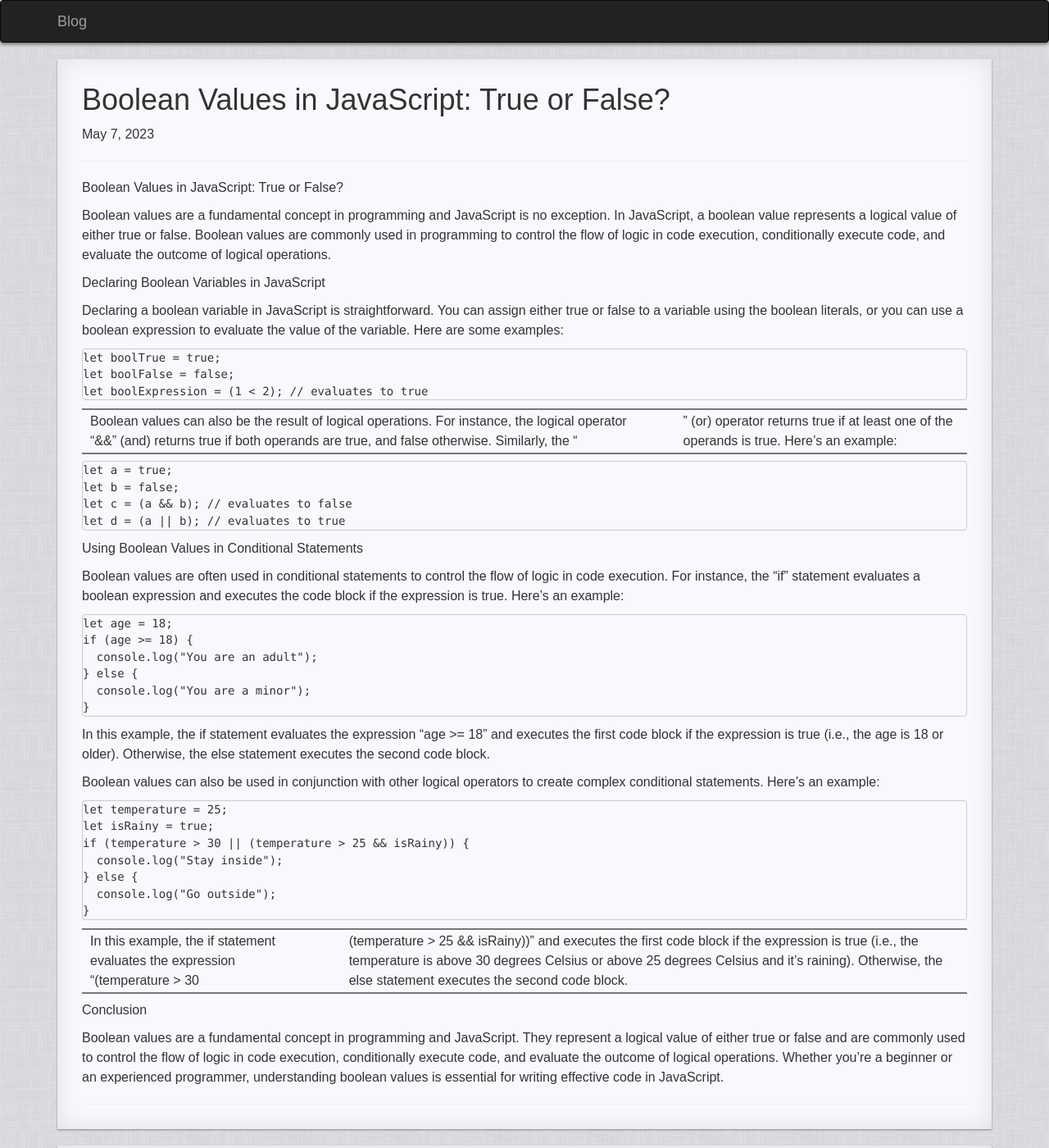
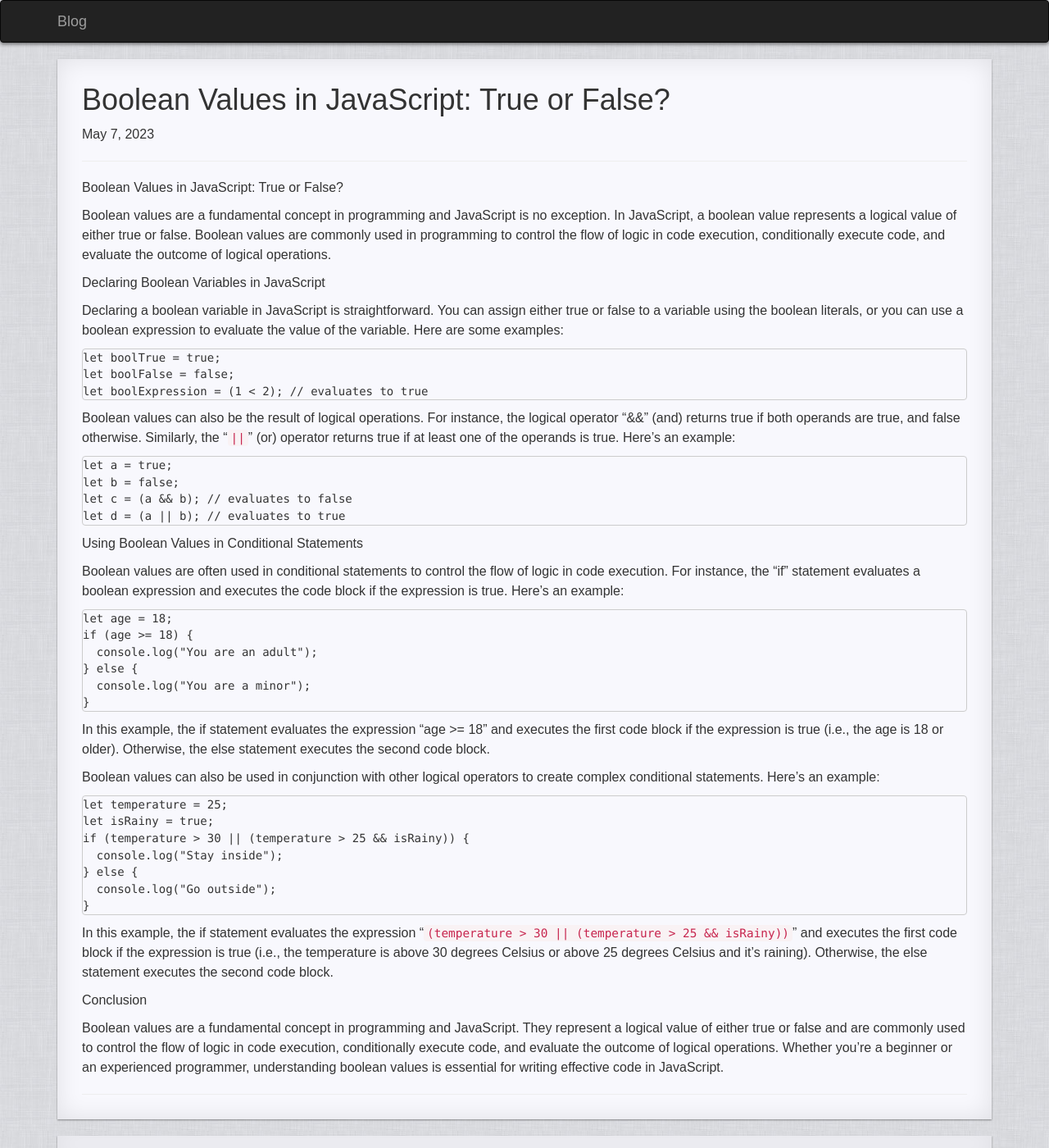
Before and after one commit to huzhengen/huzhengen.github.io, a Jekyll site: the page built from _posts/2023-05-07-Boolean-Values-in-JavaScript-True-or-False.md, in a window 1280 px wide and 1400 px high. Shown: the whole window at 82% size. Built offline with Jekyll 4.4.1, drawn with Linux system fonts in a browser that asks for light colours; nearby versions of some CDN libraries; comment, search, counter and statistics services are not loaded; a style sheet for code colours, icons or effects is not loaded.

````diff
--- a/_posts/2023-05-07-Boolean-Values-in-JavaScript-True-or-False.md
+++ b/_posts/2023-05-07-Boolean-Values-in-JavaScript-True-or-False.md
@@ -23,7 +23,7 @@ let boolFalse = false;
 let boolExpression = (1 < 2); // evaluates to true
 ```
 
-Boolean values can also be the result of logical operations. For instance, the logical operator "&&" (and) returns true if both operands are true, and false otherwise. Similarly, the "||" (or) operator returns true if at least one of the operands is true. Here's an example:
+Boolean values can also be the result of logical operations. For instance, the logical operator "&&" (and) returns true if both operands are true, and false otherwise. Similarly, the "`||`" (or) operator returns true if at least one of the operands is true. Here's an example:
 
 ```js
 let a = true;
@@ -59,7 +59,7 @@ if (temperature > 30 || (temperature > 25 && isRainy)) {
 }
 ```
 
-In this example, the if statement evaluates the expression "(temperature > 30 || (temperature > 25 && isRainy))" and executes the first code block if the expression is true (i.e., the temperature is above 30 degrees Celsius or above 25 degrees Celsius and it's raining). Otherwise, the else statement executes the second code block.
+In this example, the if statement evaluates the expression "`(temperature > 30 || (temperature > 25 && isRainy))`" and executes the first code block if the expression is true (i.e., the temperature is above 30 degrees Celsius or above 25 degrees Celsius and it's raining). Otherwise, the else statement executes the second code block.
 
 Conclusion
 
````
